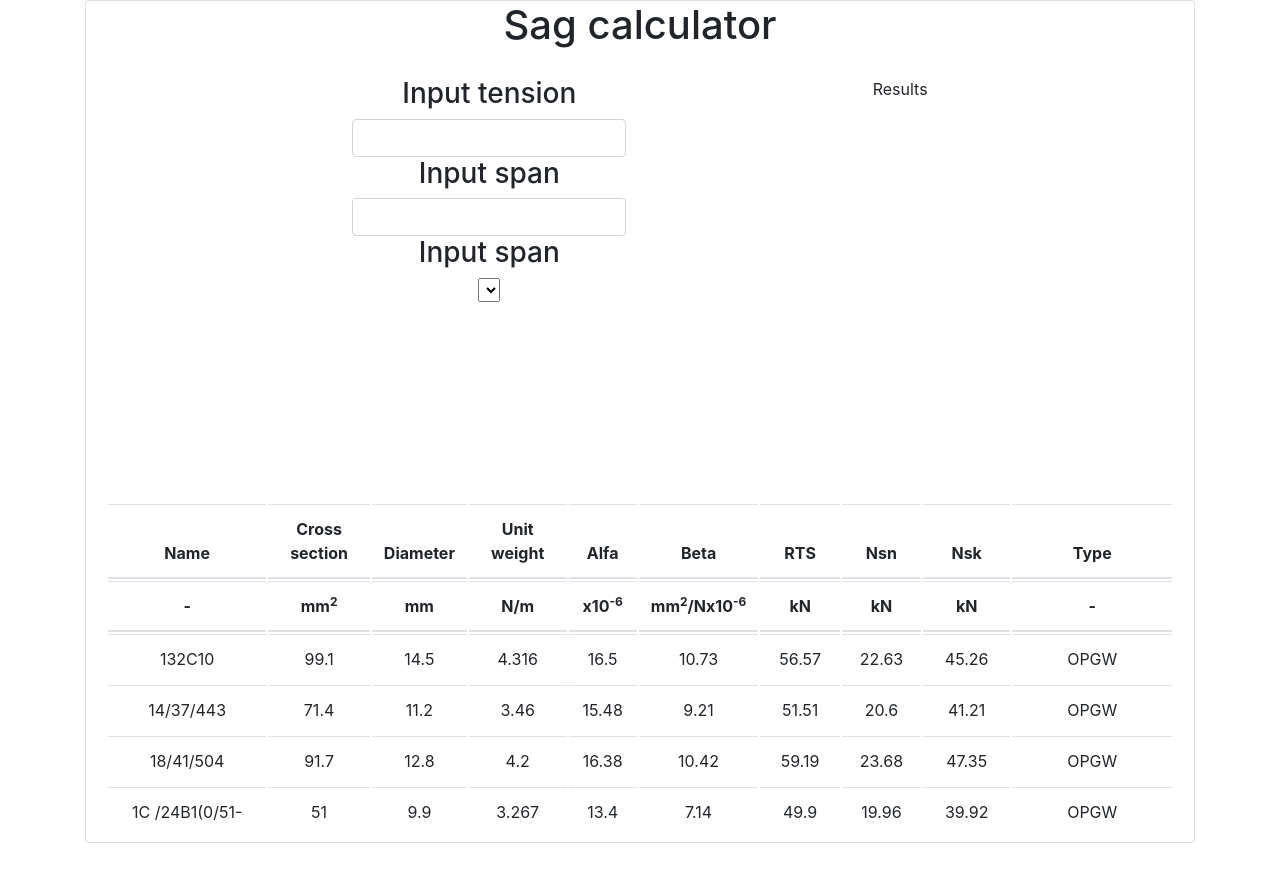
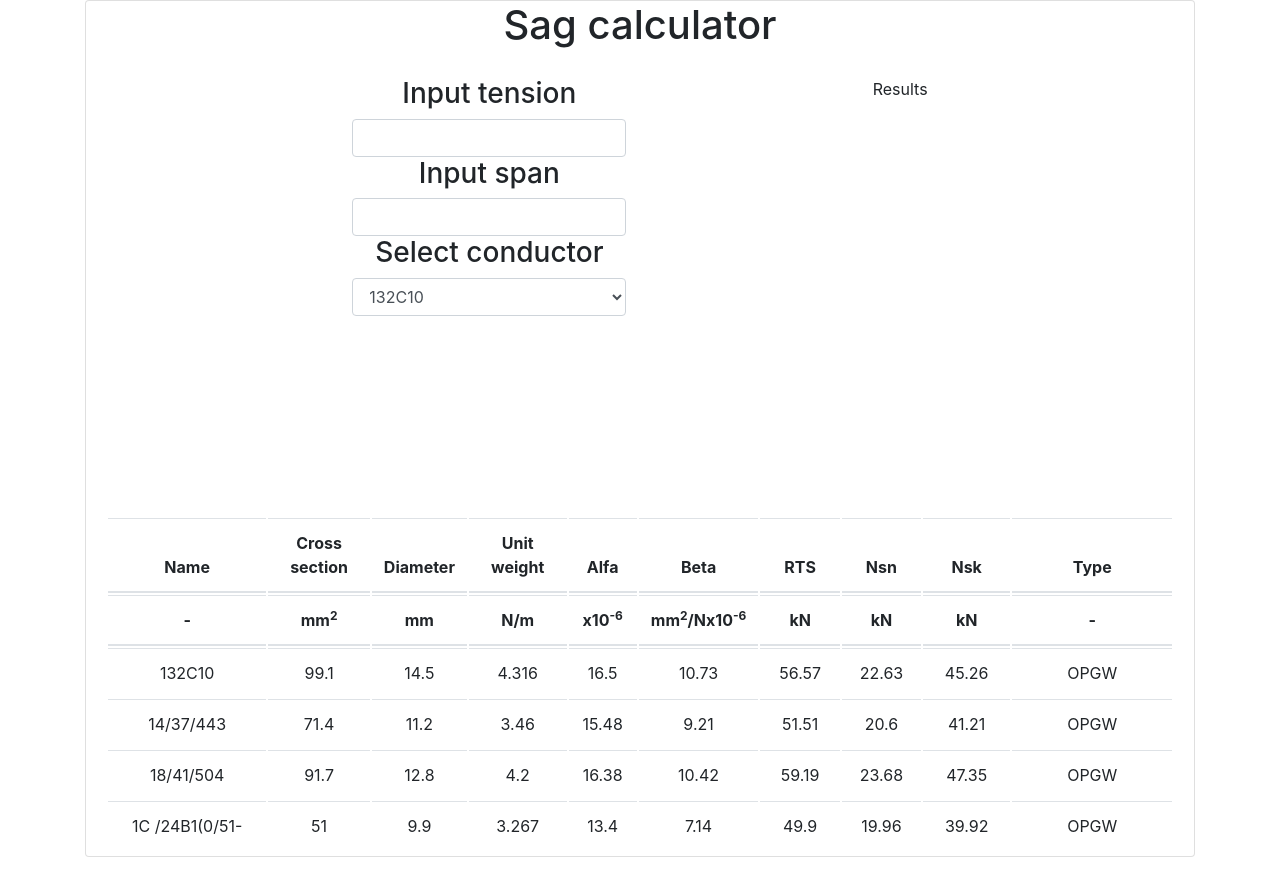
Before and after one commit to teslah22/conductor-calculator, a React (Create React App) app: page / in a window 1280 px wide. Built offline with nearby package versions, Linux system fonts and the light colour scheme.

Commit message:
Add a conductor select input.

```diff
--- a/src/components/Conductors.js
+++ b/src/components/Conductors.js
@@ -80,8 +80,14 @@ class Conductors extends React.PureComponent {
                                 <Input className="tensionInput"/>
                                 <h3>Input span</h3>
                                 <Input className="spanInput"/>
-                                <h3>Input span</h3>
-                                <select className="conductorSelect"/>
+                                <h3>Select conductor</h3>
+                                <Input type="select" className="conductorSelect">
+                                    {
+                                        conductors.map(item => (
+                                            <option value={item.Conductor_Name} >{item.Conductor_Name}</option>
+                                        ))
+                                    }
+                                </Input>
                             </div>
                         </div>
                         <div>Results</div>
@@ -131,9 +137,9 @@ class Conductors extends React.PureComponent {
                 </CardBody>
 
             </Card>
-    );
+        );
     }
-    }
+}
 
 
-    export default Conductors;
+export default Conductors;
```
